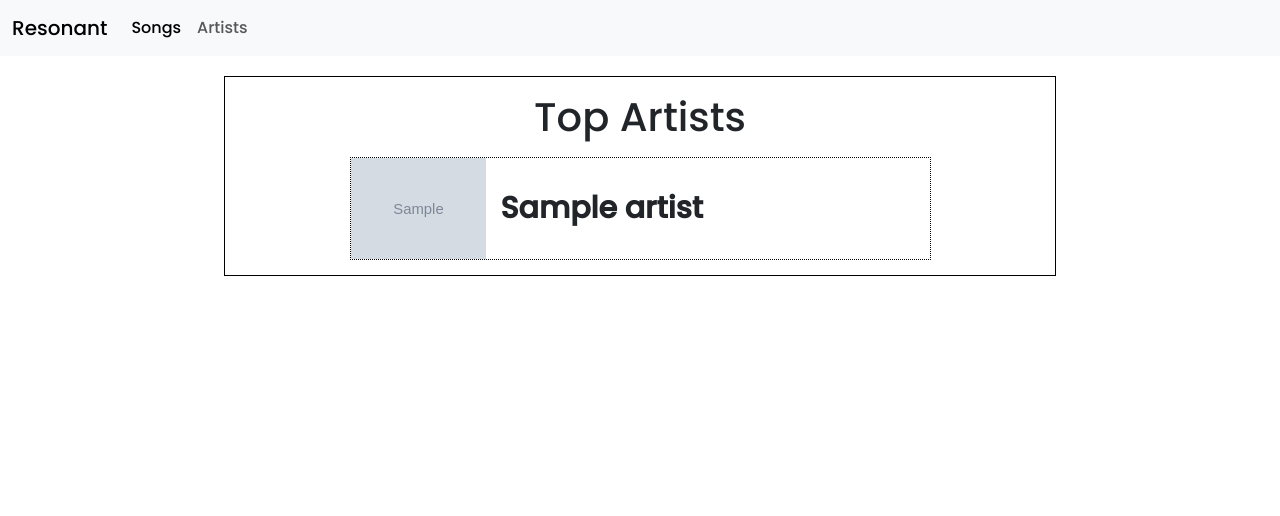
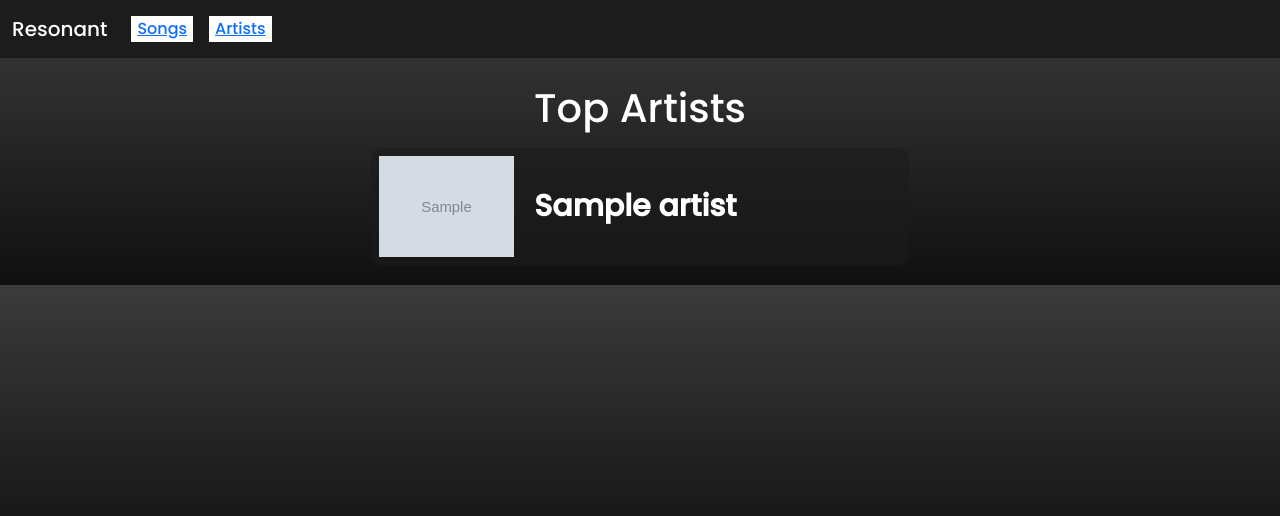
Before and after one commit to diegoalmonds/topspotifystats, a Flask app: template templates/artists.html in a window 1280 px wide. Shown: the top 516 px of the page. Run offline with Flask 3, Linux system fonts and the light colour scheme; the template is opened without the code that fills it: most values are stand-ins (such as "Sample title", 1, 10 or a date in 2020); grey boxes marked "Sample" are stand-in pictures; parts of the project's set-up code (start-up, migrations or seed data) failed here and were passed over.

Commit message:
css changes

```diff
--- a/main.py
+++ b/main.py
@@ -61,6 +61,7 @@ def populate_user_top_tracks(request_response):
         user_top_tracks.append(create_song_object(track))
 
 def populate_user_top_artists(request_response):
+    user_top_artists.clear()
     for idx, artist in enumerate(request_response):
         user_top_artists.append(create_artist_object(artist))
 
@@ -82,14 +83,20 @@ def populate_album_tracks(request_response):
         album_tracks.append(track['name'])
     return album_tracks
 
-populate_user_top_tracks(spotify.current_user_top_tracks(time_range='short_term', limit=5)['items'])
-populate_user_top_artists(spotify.current_user_top_artists(time_range='short_term', limit=5)['items'])
-print(user_top_tracks[0].album.cover_art[0]['url'])
 
 @app.route('/')
-def home_page():
+def home():
+    populate_user_top_tracks(spotify.current_user_top_tracks(time_range='short_term', limit=5)['items'])
     return render_template('tracks.html', user_top_tracks=user_top_tracks)
 
-@app.route('/artists')
-def view_top_artists():
+@app.route('/tracks/<time_frame>')
+def view_top_tracks(time_frame):
+    populate_user_top_tracks(spotify.current_user_top_tracks(time_range=time_frame, limit=5)['items'])
+    return render_template('tracks.html', user_top_tracks=user_top_tracks)
+
+@app.route('/artists/<time_frame>')
+def view_top_artists(time_frame):
+    populate_user_top_artists(spotify.current_user_top_artists(time_range=time_frame, limit=5)['items'])
     return render_template('artists.html', user_top_artists=user_top_artists)
+
+print(user_top_artists)
--- a/static/style.css
+++ b/static/style.css
@@ -1,21 +1,24 @@
 body {
     font-family: 'Poppins', serif;
+    background: linear-gradient(#3B3B3C, #101010);
+    color: white;
 }
 
 .results-container {
-    border: 1px solid black;
     margin: 20px auto;
-    width: 65%;
+    width: 60%;
 }
 
 .item-container {
-    border: 1px dotted black;
     display: flex;
-    gap: 15px;
-    margin: 0 auto;
+    gap: 20px;
+    margin: 10px auto;
     width: 70%;
-    margin-bottom: 15px;
     justify-content: left;
+    padding: 8px;
+    border: 0px solid rgba(28,28,28,.5);
+    border-radius: 10px;
+    background-color: rgba(28,28,28,.6);
 }
 
 .result-title {
@@ -39,3 +42,30 @@ body {
     font-weight: 100;
     text-indent: 1em;
 }
+
+.item-divider:not(:last-child) {
+    width: 75%;
+    margin: 0 auto 5px;
+    border-bottom: 3px solid #F3F1ED;
+}
+
+.dropdown {
+    display: inline-block;
+    position: relative;
+}
+
+.dropdown-options {
+    min-width: 125px;
+    display: none;
+    position: absolute;
+    overflow: auto;
+  }
+
+  .dropdown:hover .dropdown-options {
+    display: block;
+  }
+
+  button {
+    border: none;
+    background-color: white;
+  }
--- a/templates/artists.html
+++ b/templates/artists.html
@@ -10,5 +10,6 @@
                 <p class="item-name">{{ artist.name }}</p>
             </div>
         </div>
+        <div class="item-divider"></div>
     {% endfor %}
 {% endblock %}
--- a/templates/base.html
+++ b/templates/base.html
@@ -4,30 +4,44 @@
         <meta charset="utf-8">
         <meta name="viewport" content="width=device-width, initial-scale=1, shrink-to-fit=no">
         <link rel="stylesheet" href="https://cdn.jsdelivr.net/npm/bootstrap@5.3.2/dist/css/bootstrap.min.css" integrity="sha384-T3c6CoIi6uLrA9TneNEoa7RxnatzjcDSCmG1MXxSR1GAsXEV/Dwwykc2MPK8M2HN" crossorigin="anonymous">
-        <link rel="stylesheet" type="text/css" href="{{ url_for('static', filename='style.css')}}">
+        <link rel="stylesheet" type="text/css" href="{{ url_for('static', filename='style.css') }}">
         <link rel="preconnect" href="https://fonts.googleapis.com">
         <link rel="preconnect" href="https://fonts.gstatic.com" crossorigin>
         <link rel="stylesheet" href="https://fonts.googleapis.com/css2?family=Poppins:wght@500&display=swap">
         <title>Top Spotify Stats</title>
     </head>
     <body>
-        <nav class="navbar navbar-expand-lg bg-body-tertiary">
+        <nav class="navbar navbar-expand-lg" style="background-color: #1C1C1C;">
             <div class="container-fluid">
-                <a class="navbar-brand" href="#">Resonant</a>
+                <a class="navbar-brand" style="color: white;" href="/">Resonant</a>
                 <button class="navbar-toggler" type="button" data-bs-toggle="collapse" data-bs-target="#navbarNavAltMarkup" aria-controls="navbarNavAltMarkup" aria-expanded="false" aria-label="Toggle navigation">
                 <span class="navbar-toggler-icon"></span>
                 </button>
                 <div class="collapse navbar-collapse" id="navbarNavAltMarkup">
                 <div class="navbar-nav">
-                    <a class="nav-link active" aria-current="page" href="#">Songs</a>
-                    <a class="nav-link" href="#">Artists</a>
+                    <div class="nav-link dropdown">
+                        <button><a href="/">Songs</a></button>
+                        <div class="dropdown-options">
+                          <a href="tracks/short_term">Last 4 Weeks</a>
+                          <a href="tracks/medium_term">Last 6 Months</a>
+                          <a href="tracks/long_term">All Time</a>
+                        </div>
+                    </div>
+                    <div class="nav-link dropdown">
+                        <button><a href="artists/short_term">Artists</a></button>
+                        <div class="dropdown-options">
+                            <a href="artists/short_term">Last 4 Weeks</a>
+                            <a href="artists/medium_term">Last 6 Months</a>
+                            <a href="artists/long_term">All Time</a>
+                        </div>
+                    </div>
                 </div>
                 </div>
             </div>
         </nav>
             <div class="results-container">
                 <p class="result-title">{% block results_title %}{% endblock %}</p>
-                {% block content%}{% endblock %}
+                {% block content %}{% endblock %}
             </div>
         <script src="https://cdn.jsdelivr.net/npm/bootstrap@5.3.2/dist/js/bootstrap.bundle.min.js" integrity="sha384-C6RzsynM9kWDrMNeT87bh95OGNyZPhcTNXj1NW7RuBCsyN/o0jlpcV8Qyq46cDfL" crossorigin="anonymous"></script>
     </body>
--- a/templates/tracks.html
+++ b/templates/tracks.html
@@ -9,9 +9,7 @@
             <div class="item-info">
                 <p class="item-name">{{ song.title }}</p>
                 <p class="track-artists">
-                    {% for artist in song.artists %}
-                        {{ artist.name }}
-                    {% endfor %}
+                    {{ song.get_artists() }}
                 </p>
             </div>
         </div>
```
Also changed, not shown: song.py (+6 -6 lines).
